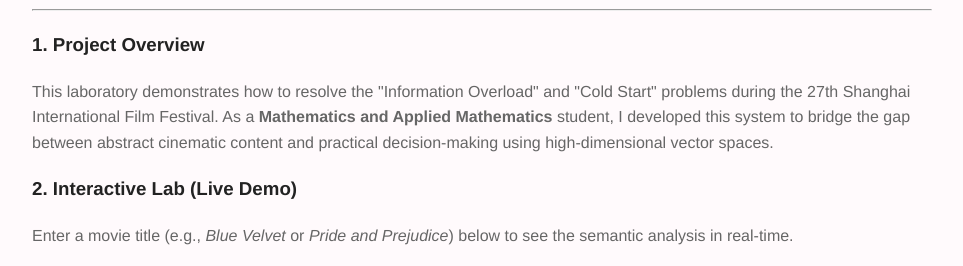
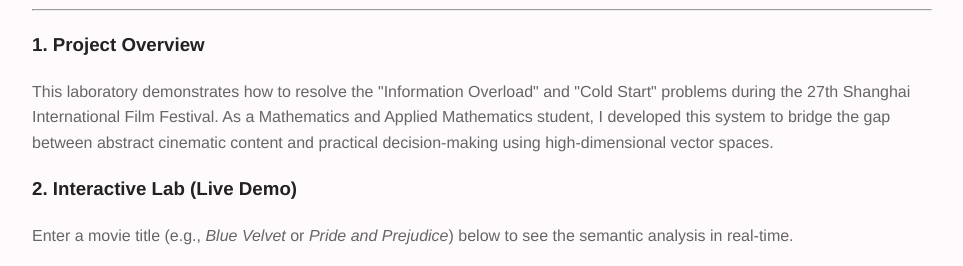
Before and after one commit to HowToWithSonny/HowToWithSonny.github.io, a Jekyll site: the page built from sff-lab/index.html, in a window 1280 px wide, cut to the strip 306-572 px from the top of the page. Shown: the whole strip, without its empty margins (158-1121 px from the left). Built offline with Jekyll 4.4.1, drawn with Linux system fonts in a browser that asks for light colours.

```diff
--- a/sff-lab/index.html
+++ b/sff-lab/index.html
@@ -12,7 +12,7 @@ title: SFF Semantic Analysis Lab
     <h3>1. Project Overview</h3>
     <p>
         This laboratory demonstrates how to resolve the "Information Overload" and "Cold Start" problems during the 27th Shanghai International Film Festival.
-        As a <b>Mathematics and Applied Mathematics</b> student, I developed this system to bridge the gap between abstract cinematic content and practical decision-making using high-dimensional vector spaces.
+        As a Mathematics and Applied Mathematics student, I developed this system to bridge the gap between abstract cinematic content and practical decision-making using high-dimensional vector spaces.
     </p>
 
     <h3>2. Interactive Lab (Live Demo)</h3>
```
